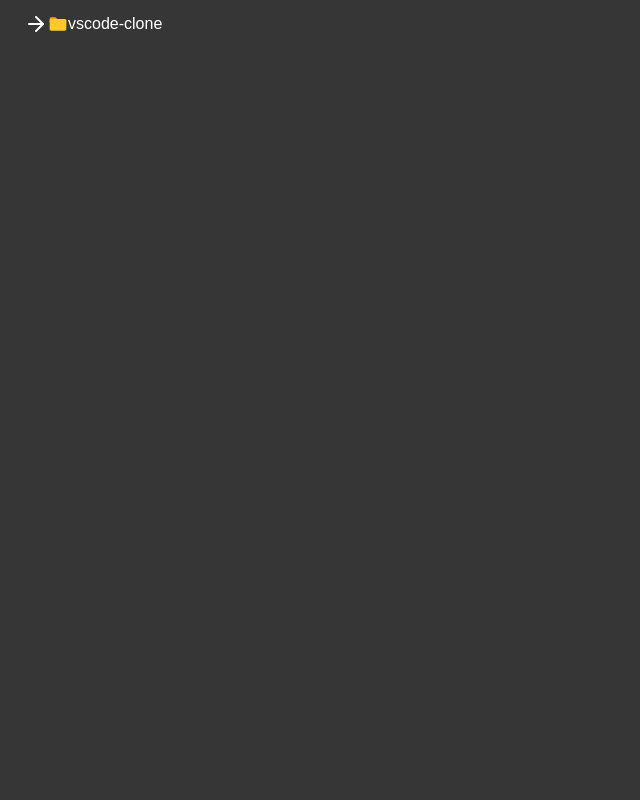
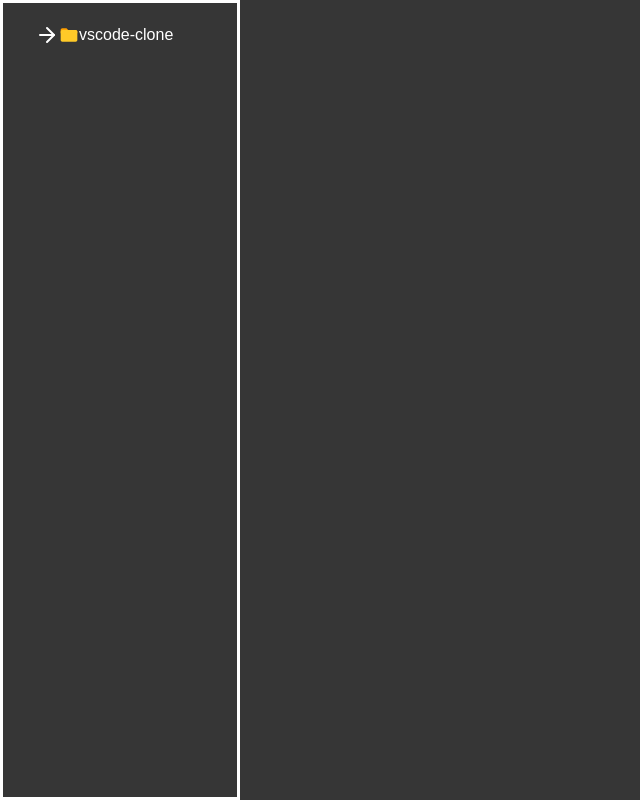
Before and after one commit to MersalHussin/VS-Code-Clone, a React (Vite) app: page / in a window 1280 px wide. Shown: the whole page, without its empty margins (0-640 px from the left). Built offline with nearby package versions, Linux system fonts and the light colour scheme.

Commit message:
Opened Files Bar

```diff
--- a/src/App.tsx
+++ b/src/App.tsx
@@ -1,19 +1,19 @@
-import type { RootState } from "./app/store";
+import OpendFileBar from "./components/OpendFileBar";
 import RecusiveComponent from "./components/RecusiveComponent";
 import { fileTree } from "./data/fileTree";
-import { useSelector } from "react-redux";
-
 
 function App() {
-  const {openedFiles} = useSelector((state:RootState)=> state.fileTree)
 
-  return (
+return (
     <>
-    <div>
-      <RecusiveComponent fileTree={fileTree} />
-      <ul>
-        {openedFiles.map((file , idx)=> <div key={idx}>{file.name}</div>)}
-      </ul>
+    <div className="flex h-screen">
+
+      <div style={{border:"3px solid white"}} className="w-60 p-2">
+        <RecusiveComponent fileTree={fileTree} />
+      </div>
+      <div className=" flex  flex-1 p-2">
+        <OpendFileBar />
+      </div>
     </div>
     </>
   )
--- /dev/null
+++ b/src/components/OpendFileBar.tsx
@@ -0,0 +1,15 @@
+import { useSelector } from "react-redux";
+import type { RootState } from "../app/store";
+import OpendFileBarTab from "./OpendFileBarTab";
+
+const OpendFileBar = () => {
+      const {openedFiles} = useSelector((state:RootState)=> state.fileTree)
+    return (
+
+        <ul  className="flex gap-3 justify-center">
+        {openedFiles.map((file)=> <OpendFileBarTab key={file.id} file={file} />)}
+      </ul>
+    );
+}
+
+export default OpendFileBar;
--- /dev/null
+++ b/src/components/OpendFileBarTab.tsx
@@ -0,0 +1,22 @@
+import type { IFileTree } from "../interfaces"
+import RenderFileIcon from "./RenderFileIcon";
+
+interface IProps{
+file: IFileTree
+}
+
+
+const OpendFileBarTab = ({file}: IProps ) => {
+    return (
+        <div className="flex">
+
+
+        <li style={{border:"2px solid white"}} className=" flex rounded-sm  py-2 items-center  transition gap-2 cursor-pointer h-fit px-5 hover:bg-[#64646473]" key={file.id}>
+                <RenderFileIcon filename={file.name}/>
+                 {file.name}
+                    <span className="hover:bg-gray-500 px-2 rounded-lg transition">x</span>
+                 </li>
+        </div>
+)}
+
+export default OpendFileBarTab;
```
